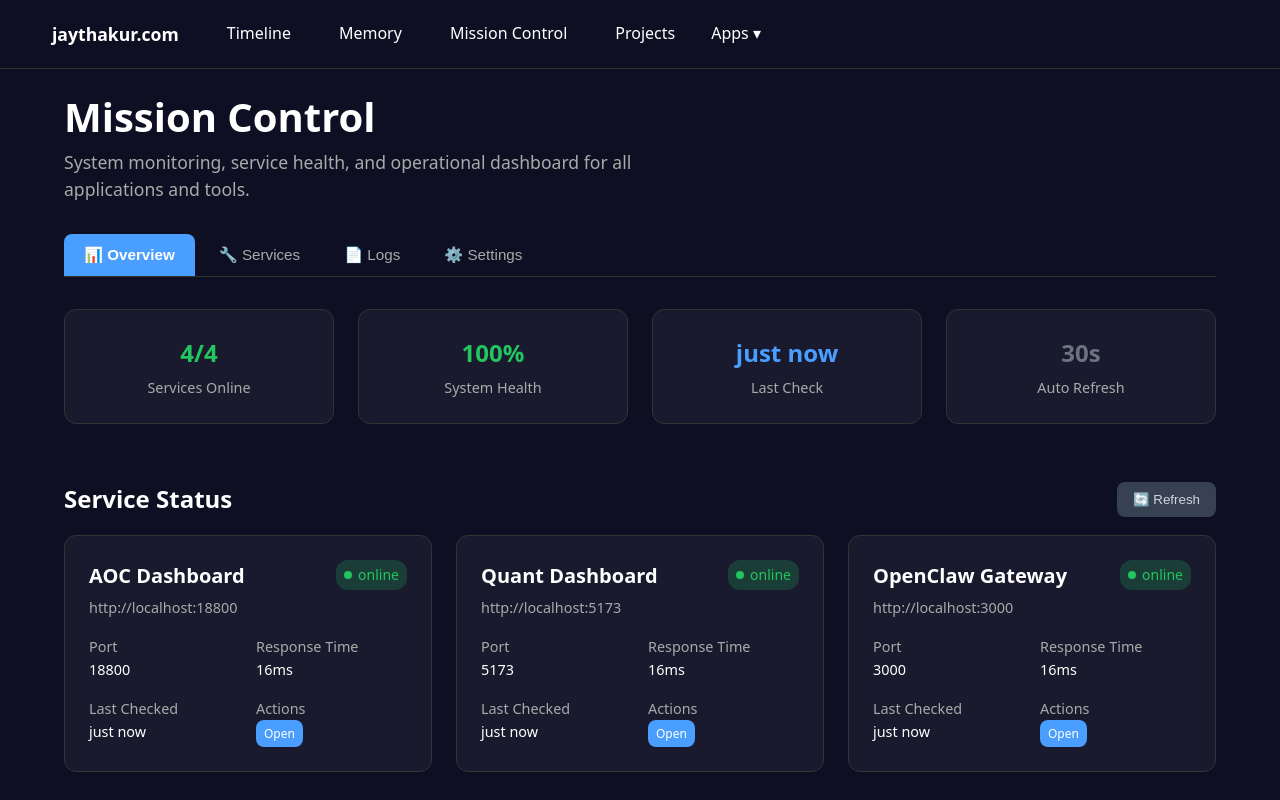
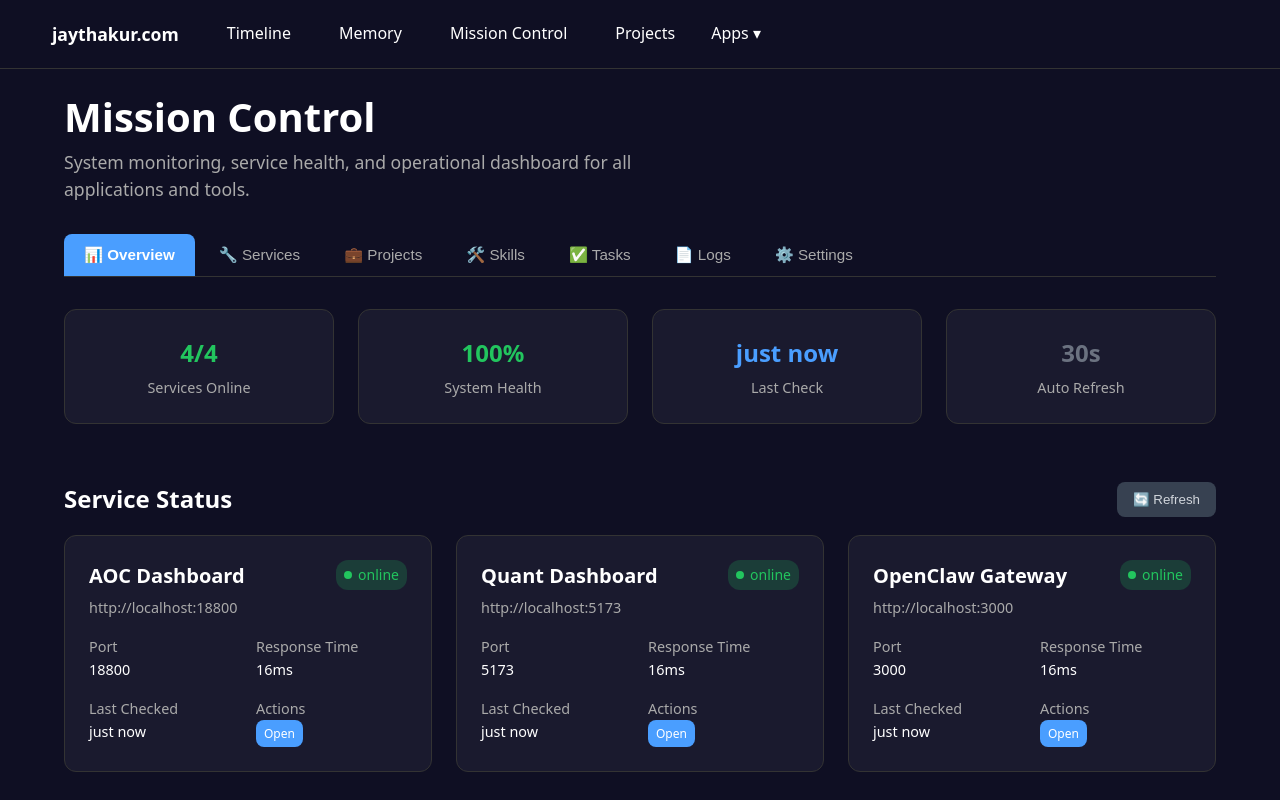
Before and after one commit to jayrizz/jaythakur.com, a Next.js app: page /mission-control in a window 1280 px wide. Shown: the top 800 px of the page. Built offline with nearby package versions, Linux system fonts and the light colour scheme.

Commit message:
Add Projects, Skills, Tasks tabs with placeholders

```diff
--- a/src/app/mission-control/page.tsx
+++ b/src/app/mission-control/page.tsx
@@ -20,6 +20,9 @@ export default function MissionControlPage() {
   const tabs = [
     { id: 'overview', label: '📊 Overview', icon: '📊' },
     { id: 'services', label: '🔧 Services', icon: '🔧' },
+    { id: 'projects', label: '💼 Projects', icon: '💼' },
+    { id: 'skills', label: '🛠️ Skills', icon: '🛠️' },
+    { id: 'tasks', label: '✅ Tasks', icon: '✅' },
     { id: 'logs', label: '📄 Logs', icon: '📄' },
     { id: 'settings', label: '⚙️ Settings', icon: '⚙️' }
   ]
@@ -349,6 +352,27 @@ export default function MissionControlPage() {
         </div>
       )}
 
+      {activeTab === 'projects' && (
+        <div>
+          <h2 style={{ color: '#fff', marginBottom: '24px' }}>Project Portfolio</h2>
+          <p style={{ color: '#666', marginBottom: '20px' }}>Under development - Coming soon</p>
+        </div>
+      )}
+
+      {activeTab === 'skills' && (
+        <div>
+          <h2 style={{ color: '#fff', marginBottom: '24px' }}>Available Skills</h2>
+          <p style={{ color: '#666', marginBottom: '20px' }}>Under development - Coming soon</p>
+        </div>
+      )}
+
+      {activeTab === 'tasks' && (
+        <div>
+          <h2 style={{ color: '#fff', marginBottom: '24px' }}>Task Management</h2>
+          <p style={{ color: '#666', marginBottom: '20px' }}>Under development - Coming soon</p>
+        </div>
+      )}
+
       {activeTab === 'logs' && (
         <div>
           <h2 style={{ color: '#fff', marginBottom: '24px' }}>System Logs</h2>
```
